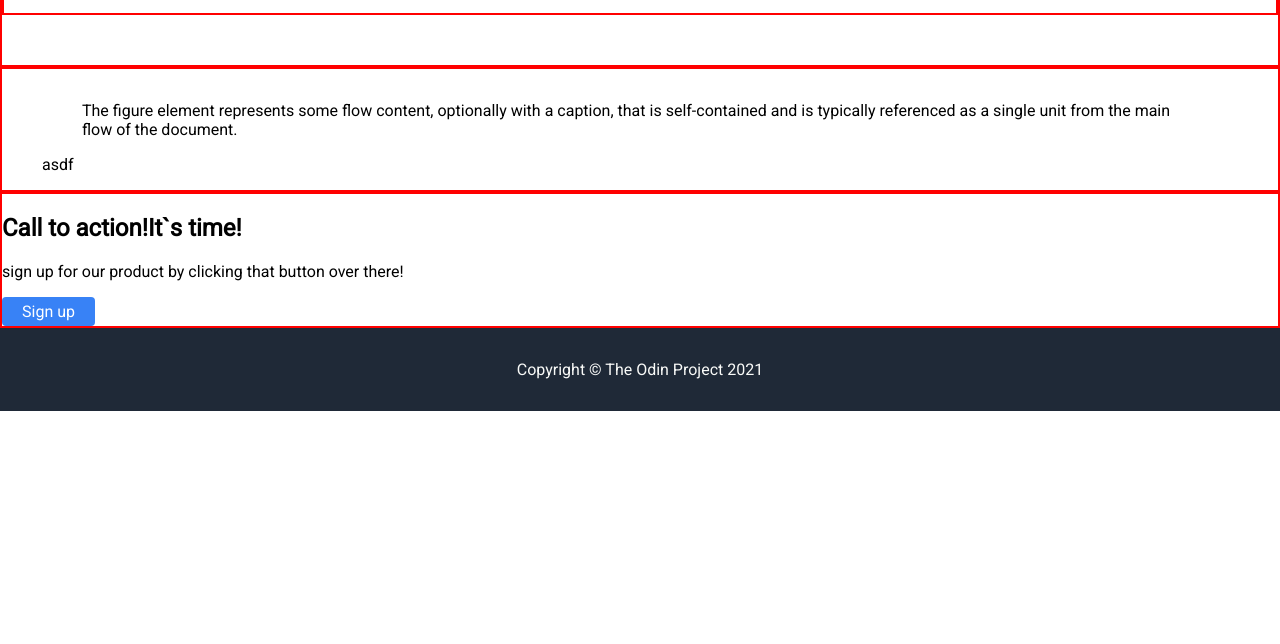
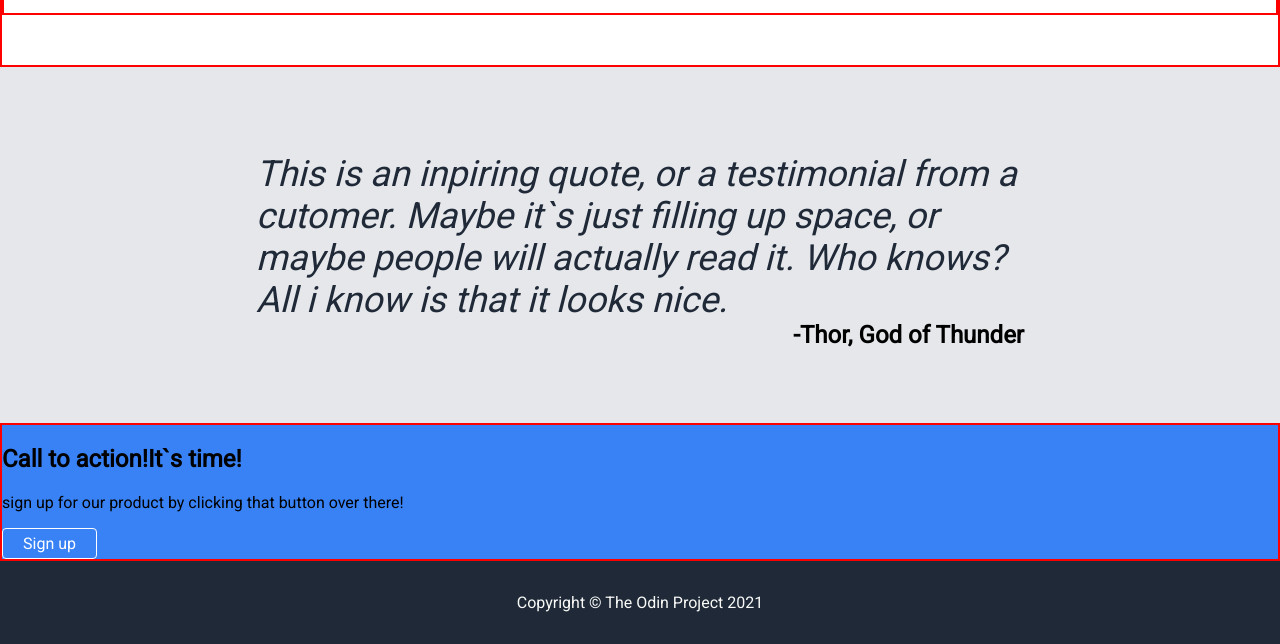
Before and after one commit to kira4749/Odin-landing-page, a plain HTML site: page index.html in a window 1280 px wide. Shown: the part 780-1424 px from the top of the page. Before the commit the page ends 1191 px from the top, so only its background shows below. Drawn offline with Linux system fonts and the light colour scheme.

Commit message:
Finishing quote section

```diff
--- a/index.html
+++ b/index.html
@@ -30,7 +30,7 @@
                 <div class="hero-main-section">
                     <h1 id="hero-main-header">This website is awesome</h1>
                     <p class="hero-text">This website has some subtext that goes here under the main title. It`s a smaller font and the olor is lower contrast.</p>
-                    <button class="sign-button">Sign up</button>
+                    <button>Sign up</button>
                 </div>
                 <div class="image-placeholder">
                     <p class="image-text">this is a placeholder for image</p>
@@ -58,21 +58,21 @@
                 </figure>
             </div>
         </div>
-        <div class="quote">
-            <figure>
-                <blockquote cite="http://www.w3.org/html/wg/drafts/html/master/grouping-content.html#the-figure-element">
-                  The figure element represents some flow content, optionally with a caption,
-                  that is self-contained and is typically referenced as a single unit from the
-                  main flow of the document.
-                </blockquote>
-                <figcaption>asdf</figcaption>
-              </figure>
 
-        </div>
+        <section>
+            <p class="quote">
+                This is an inpiring quote, or a testimonial from a cutomer. Maybe it`s just filling up space, or maybe people will actually read it. Who knows? All i know is that it looks nice.
+            </p>
+            <p class="author">
+                -Thor, God of Thunder
+            </p>
+        </section>
+
+
         <div class="sign-up">
             <h2>Call to action!It`s time!</h2>
             <p>sign up for our product by clicking that button over there!</p>
-            <button class="sign-button">Sign up</button>
+            <button id="sign-up">Sign up</button>
         </div>
 
 
--- a/style.css
+++ b/style.css
@@ -128,3 +128,31 @@ footer {
     color: #f9faf8;
     padding: 1em 0;
 }
+section {
+    background-color: #e5e7EB;
+    display: flex;
+    flex-direction: column;
+    justify-content: center;
+    padding: 50px 20%;
+}
+.quote {
+    font-size: 36px;
+    font-style: italic;
+    font-weight: 300;
+    color: #1f2937;
+    margin-bottom: 0;
+}
+.author {
+    font-weight: bold;
+    font-size: 24px;
+    margin-left: auto;
+    margin-top: 0;
+
+}
+.sign-up {
+    background-color: #3882f6;
+}
+
+#sign-up {
+    border: 1px solid white;
+}
```
